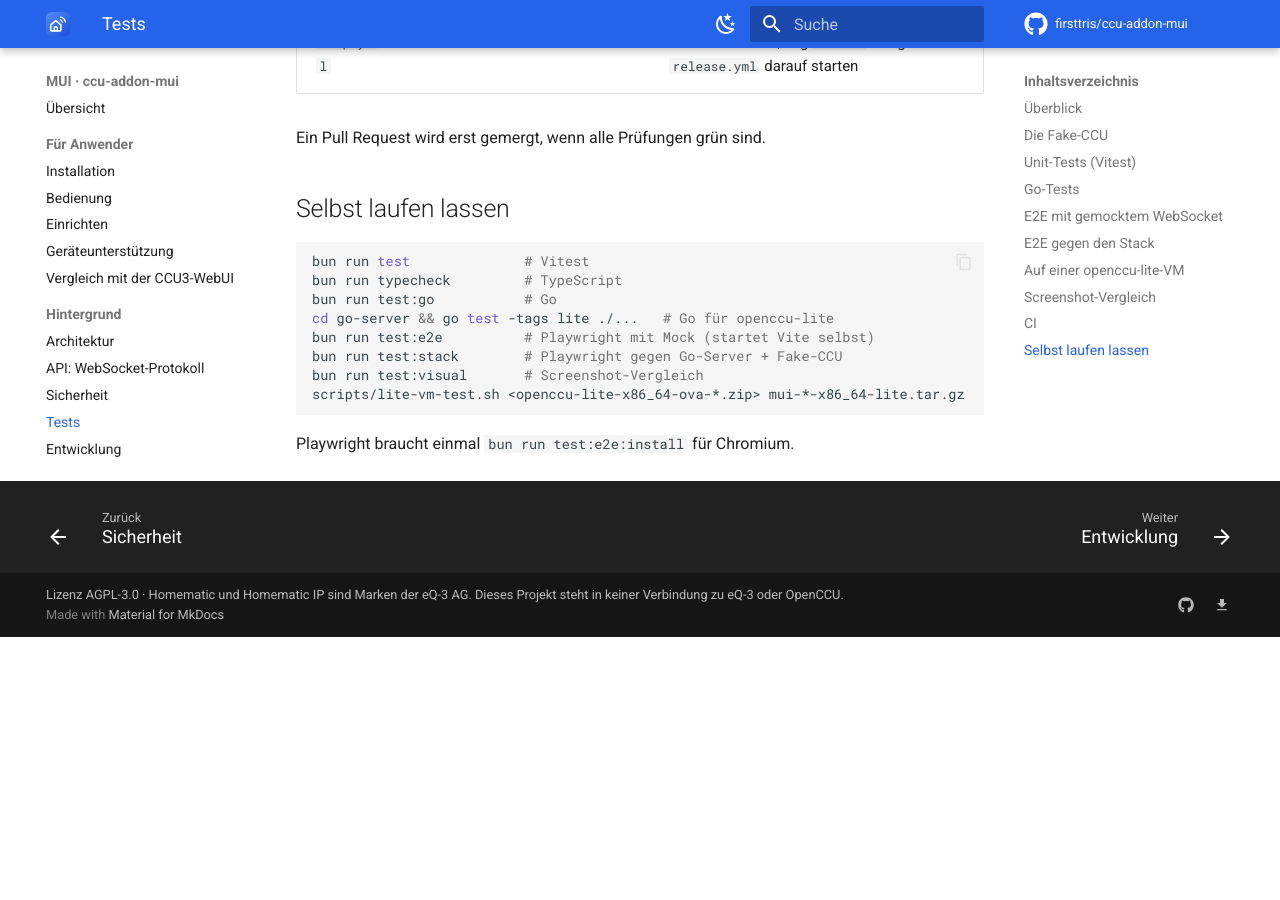
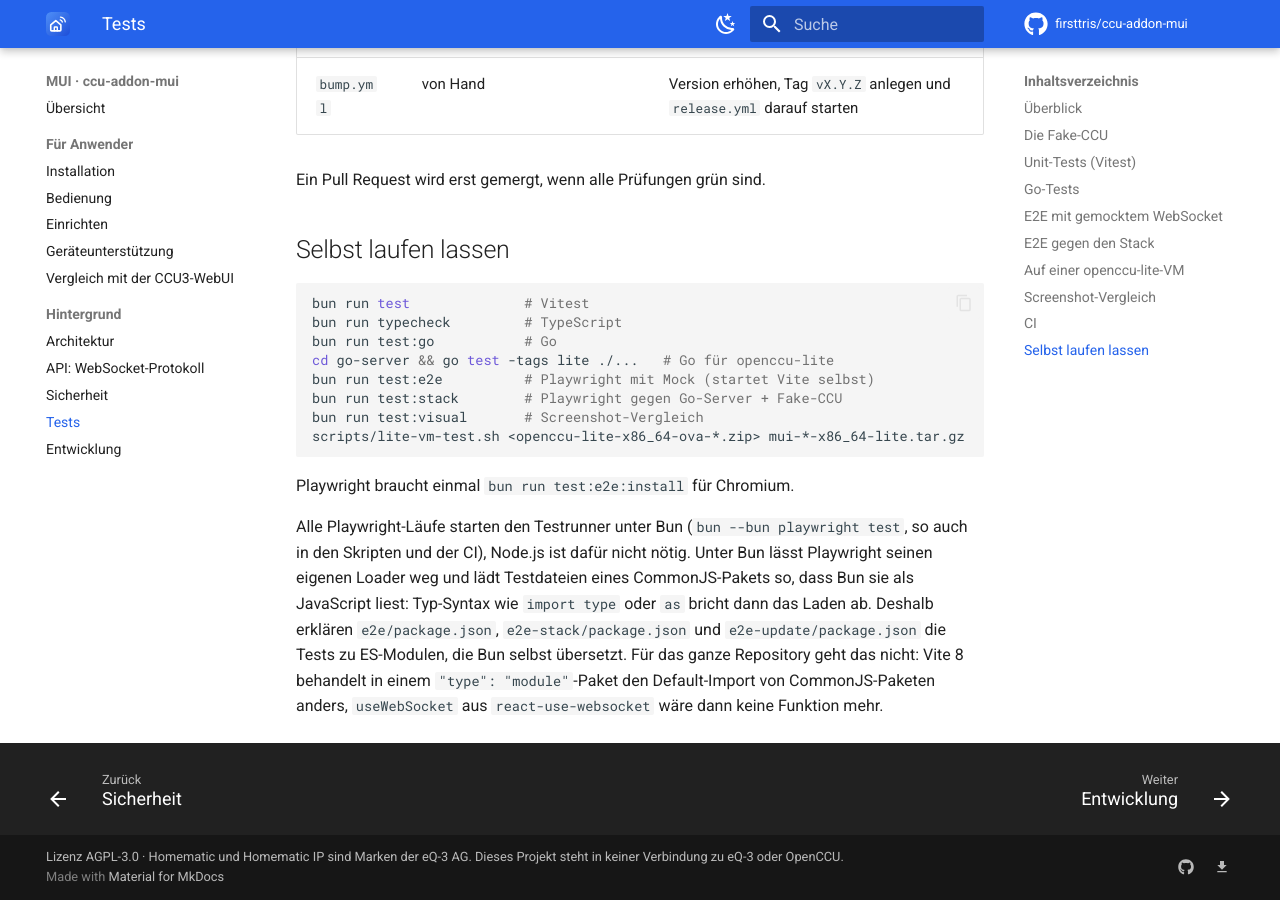
Before and after one commit to firsttris/ccu-addon-mui, an MkDocs documentation site: the page built from docs/tests.md, in a window 1280 px wide and 900 px high, scrolled down 9590 px. Built offline with MkDocs 1.6.1 and Material for MkDocs 9.7.7, drawn with Linux system fonts in a browser that asks for light colours; comment, search, counter and statistics services are not loaded; before the commit the page ends 10227 px from its top, so only the background shows below that; some of the changed text lies outside the part shown.

Commit message:
Playwright läuft auf Bun (#290)
Co-Authored-By: Claude Opus 5.5 <noreply@anthropic.com>
Claude-Session: https://claude.ai/code/session_01Y3rdfbWb1xDUdPRng7TX9Z

````diff
--- a/docs/tests.md
+++ b/docs/tests.md
@@ -223,8 +223,10 @@ sie. Lokal geht das mit Docker:
 ```bash
 docker run --rm --ipc=host -v "$PWD":/work -w /work -e VISUAL=1 \
   mcr.microsoft.com/playwright:v$(grep -oE '@playwright/test@[0-9.]+' bun.lock | head -1 | cut -d@ -f3)-noble \
-  node_modules/.bin/playwright test visual -u
+  sh -c 'npm install --global "bun@$(grep -oE "\"bun@[0-9.]+" package.json | cut -d@ -f2)" && bun --bun playwright test visual -u'
 ```
+
+Das Image bringt kein Bun mit; wie in der CI kommt es über npm dazu.
 
 Damit jeder Lauf dasselbe Bild liefert, wartet der Test, bis die App keine Anfragen mehr stellt und die Seite
 ihre Höhe behält, und nimmt die ganze Seite in einem passend hohen Fenster auf statt mit `fullPage`. Nur *Alle
@@ -269,3 +271,11 @@ scripts/lite-vm-test.sh <openccu-lite-x86_64-ova-*.zip> mui-*-x86_64-lite.tar.gz
 ```
 
 Playwright braucht einmal `bun run test:e2e:install` für Chromium.
+
+Alle Playwright-Läufe starten den Testrunner unter Bun (`bun --bun playwright test`, so auch in den Skripten
+und der CI), Node.js ist dafür nicht nötig. Unter Bun lässt Playwright seinen eigenen Loader weg und lädt
+Testdateien eines CommonJS-Pakets so, dass Bun sie als JavaScript liest: Typ-Syntax wie `import type` oder
+`as` bricht dann das Laden ab. Deshalb erklären `e2e/package.json`, `e2e-stack/package.json` und
+`e2e-update/package.json` die Tests zu ES-Modulen, die Bun selbst übersetzt. Für das ganze Repository geht
+das nicht: Vite 8 behandelt in einem `"type": "module"`-Paket den Default-Import von CommonJS-Paketen anders,
+`useWebSocket` aus `react-use-websocket` wäre dann keine Funktion mehr.
--- a/playwright.config.ts
+++ b/playwright.config.ts
@@ -14,7 +14,7 @@ export default defineConfig({
     serviceWorkers: 'block',
   },
   webServer: {
-    command: 'bun run start:fe --host=127.0.0.1 --port=4200 --strictPort',
+    command: 'bun --bun run start:fe --host=127.0.0.1 --port=4200 --strictPort',
     url: 'http://127.0.0.1:4200',
     reuseExistingServer: !process.env.CI,
     timeout: 120000,
--- a/playwright.stack.config.ts
+++ b/playwright.stack.config.ts
@@ -95,7 +95,7 @@ export default defineConfig({
       },
     },
     {
-      command: 'bunx vite --mode stack --host=127.0.0.1 --port=4201 --strictPort',
+      command: 'bun --bun vite --mode stack --host=127.0.0.1 --port=4201 --strictPort',
       url: 'http://127.0.0.1:4201',
       reuseExistingServer: false,
       timeout: 120000,
````
Also changed, not shown: README.md (+1 -1 lines), docs/entwicklung.md (+3 -3 lines), package.json (+11 -11 lines), 5 other files.
